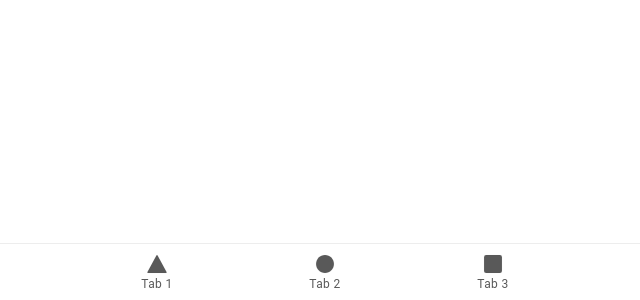
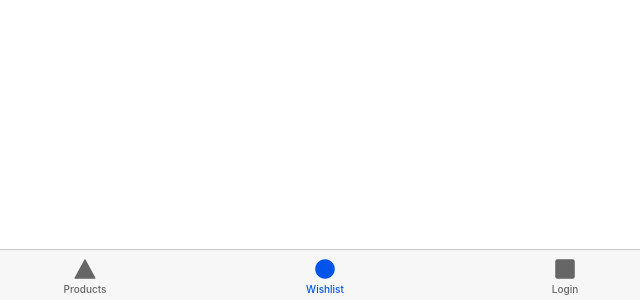
Before and after one commit to SebastianBC09/ComicsApp, a React (Vite) app: page /wishlist in a window 1280 px wide. Shown: the part 500-800 px from the top of the page, without its empty margins (315-955 px from the left). Built offline with nearby package versions, Linux system fonts and the light colour scheme.

Commit message:
minor changes made

```diff
--- a/src/App.tsx
+++ b/src/App.tsx
@@ -11,9 +11,9 @@ import {
 } from '@ionic/react';
 import { IonReactRouter } from '@ionic/react-router';
 import { ellipse, square, triangle } from 'ionicons/icons';
-import Tab1 from './pages/Tab1';
 import Tab2 from './pages/Tab2';
 import Tab3 from './pages/Tab3';
+import Products from './pages/Products';
 
 /* Core CSS required for Ionic components to work properly */
 import '@ionic/react/css/core.css';
@@ -40,48 +40,56 @@ import '@ionic/react/css/display.css';
 
 /* import '@ionic/react/css/palettes/dark.always.css'; */
 /* import '@ionic/react/css/palettes/dark.class.css'; */
-import '@ionic/react/css/palettes/dark.system.css';
+// import '@ionic/react/css/palettes/dark.system.css';
 
 /* Theme variables */
 import './theme/variables.css';
+import { UserProvider } from './context/UserContext/UserProvider';
+import { WishlistProvider } from './context/WishlistContext/WishlistProvider';
+import Login from './pages/Login';
+import Wishlist from './pages/Wishlist';
 
-setupIonicReact();
+setupIonicReact({ mode: 'ios' });
 
 const App: React.FC = () => (
+  <UserProvider>
+    <WishlistProvider>
       <IonApp>
         <IonReactRouter>
           <IonTabs>
             <IonRouterOutlet>
-          <Route exact path="/tab1">
-            <Tab1 />
+              <Route exact path="/products">
+                <Products />
               </Route>
-          <Route exact path="/tab2">
-            <Tab2 />
+              <Route exact path="/wishlist">
+                <Wishlist />
               </Route>
-          <Route path="/tab3">
-            <Tab3 />
+              <Route path="/login">
+                <Login />
               </Route>
               <Route exact path="/">
                 <Redirect to="/tab1" />
               </Route>
             </IonRouterOutlet>
             <IonTabBar slot="bottom">
-          <IonTabButton tab="tab1" href="/tab1">
+              <IonTabButton tab="products" href="/products">
                 <IonIcon aria-hidden="true" icon={triangle} />
-            <IonLabel>Tab 1</IonLabel>
+                <IonLabel>Products</IonLabel>
               </IonTabButton>
-          <IonTabButton tab="tab2" href="/tab2">
+              <IonTabButton tab="wishlist" href="/wishlist">
                 <IonIcon aria-hidden="true" icon={ellipse} />
-            <IonLabel>Tab 2</IonLabel>
+                <IonLabel>Wishlist</IonLabel>
               </IonTabButton>
-          <IonTabButton tab="tab3" href="/tab3">
+              <IonTabButton tab="login" href="/login">
                 <IonIcon aria-hidden="true" icon={square} />
-            <IonLabel>Tab 3</IonLabel>
+                <IonLabel>Login</IonLabel>
               </IonTabButton>
             </IonTabBar>
           </IonTabs>
         </IonReactRouter>
       </IonApp>
+    </WishlistProvider>
+  </UserProvider>
 );
 
 export default App;
--- a/src/pages/Tab2.tsx
+++ /dev/null
@@ -1,25 +0,0 @@
-import { IonContent, IonHeader, IonPage, IonTitle, IonToolbar } from '@ionic/react';
-import ExploreContainer from '../components/ExploreContainer';
-import './Tab2.css';
-
-const Tab2: React.FC = () => {
-  return (
-    <IonPage>
-      <IonHeader>
-        <IonToolbar>
-          <IonTitle>Tab 2</IonTitle>
-        </IonToolbar>
-      </IonHeader>
-      <IonContent fullscreen>
-        <IonHeader collapse="condense">
-          <IonToolbar>
-            <IonTitle size="large">Tab 2</IonTitle>
-          </IonToolbar>
-        </IonHeader>
-        <ExploreContainer name="Tab 2 page" />
-      </IonContent>
-    </IonPage>
-  );
-};
-
-export default Tab2;
--- a/src/types/wishlist.ts
+++ b/src/types/wishlist.ts
@@ -4,5 +4,5 @@ export interface Wishlist {
   id: number;
   userId: number;
   productoId: number;
-  producto: Product | null;
+  producto: Product;
 }
```
Also changed, not shown: src/pages/Tab2.css (deleted). Lines whose indentation alone changed are shown as unchanged.
